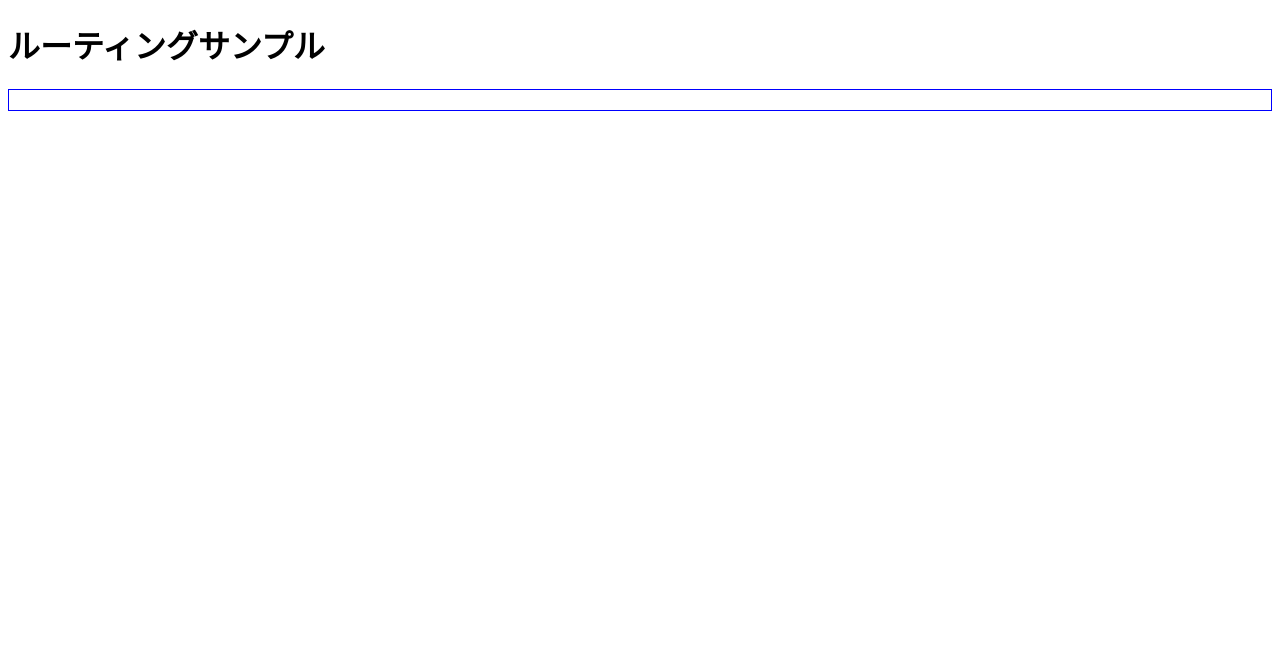
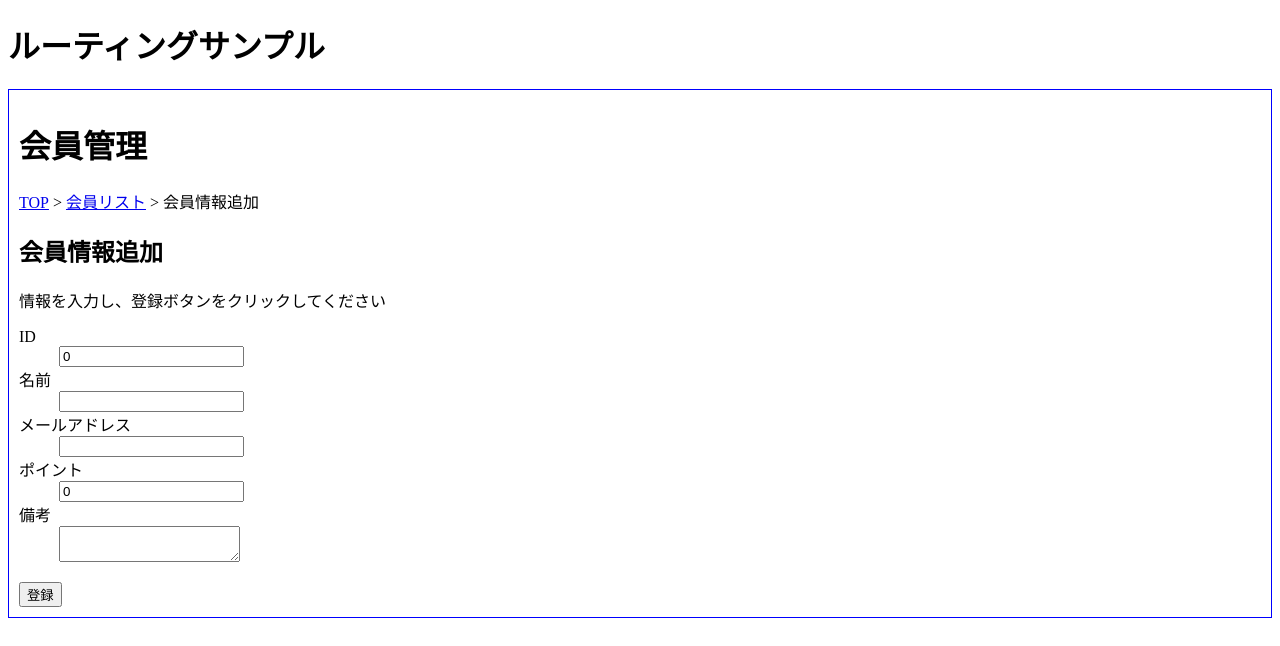
Before and after one commit to kosuke222naito/nuxt-textbook, a Nuxt app: page /member/add in a window 1280 px wide. Before the commit this address had no page. Shown: the top 646 px of the page. Built offline with nearby package versions, Linux system fonts and the light colour scheme.

Commit message:
implement member management pages

```diff
--- a/app.vue
+++ b/app.vue
@@ -30,7 +30,7 @@ useState<Map<number, Member>>("memberList", () => memberListInit);
   </header>
 </template>
 
-<style scoped>
+<style>
 main {
   border: blue 1px solid;
   padding: 10px;
--- /dev/null
+++ b/pages/member/[id].vue
@@ -0,0 +1,36 @@
+<script setup lang="ts">
+import type { Member } from "~/interfaces";
+
+const route = useRoute();
+
+const memberList = useState<Map<number, Member>>("memberList");
+const member = computed((): Member => {
+  const _id = Number(route.params.id);
+  return memberList.value.get(_id) as Member;
+});
+</script>
+
+<template>
+  <h1>会員管理</h1>
+  <nav id="breadcrumbs">
+    <ul>
+      <li><NuxtLink :to="{ name: 'member-list' }">会員リスト</NuxtLink></li>
+      <li>会員詳細情報</li>
+    </ul>
+  </nav>
+  <section>
+    <h2>会員詳細情報</h2>
+    <dl>
+      <dt>ID</dt>
+      <dd>{{ member.id }}</dd>
+      <dt>名前</dt>
+      <dd>{{ member.name }}</dd>
+      <dt>メールアドレス</dt>
+      <dd>{{ member.email }}</dd>
+      <dt>ポイント</dt>
+      <dd>{{ member.points }}</dd>
+      <dt>備考</dt>
+      <dd>{{ member.note ? member.note : "--" }}</dd>
+    </dl>
+  </section>
+</template>
--- /dev/null
+++ b/pages/member/add.vue
@@ -0,0 +1,64 @@
+<script setup lang="ts">
+import type { Member } from "~/interfaces";
+
+const router = useRouter();
+
+const memberList = useState<Map<number, Member>>("memberList");
+const member: Ref<Member> = ref({
+  id: 0,
+  name: "",
+  email: "",
+  points: 0,
+  note: "",
+});
+
+const onAdd = (): void => {
+  memberList.value.set(member.value.id, member.value);
+  router.push({ name: "member-list" });
+};
+</script>
+
+<template>
+  <h1>会員管理</h1>
+  <nav id="breadcrumbs">
+    <ul>
+      <li><NuxtLink :to="{ name: 'index' }">TOP</NuxtLink></li>
+      <li><NuxtLink :to="{ name: 'member-list' }">会員リスト</NuxtLink></li>
+      <li>会員情報追加</li>
+    </ul>
+  </nav>
+  <section>
+    <h2>会員情報追加</h2>
+    <p>情報を入力し、登録ボタンをクリックしてください</p>
+    <form @submit.prevent="onAdd">
+      <dl>
+        <dt><label for="addId">ID&nbsp;</label></dt>
+        <dd>
+          <input type="number" id="addId" v-model.number="member.id" required />
+        </dd>
+        <dt><label for="addName">名前&nbsp;</label></dt>
+        <dd>
+          <input type="text" id="addName" v-model.trim="member.name" required />
+        </dd>
+        <dt><label for="addEmail">メールアドレス&nbsp;</label></dt>
+        <dd>
+          <input type="email" id="addEmail" v-model="member.email" required />
+        </dd>
+        <dt><label for="addPoints">ポイント&nbsp;</label></dt>
+        <dd>
+          <input
+            type="number"
+            id="addPoints"
+            v-model="member.points"
+            required
+          />
+        </dd>
+        <dt><label for="addNote">備考&nbsp;</label></dt>
+        <dd>
+          <textarea id="addNote" v-model="member.note"></textarea>
+        </dd>
+      </dl>
+      <button type="submit">登録</button>
+    </form>
+  </section>
+</template>
--- a/pages/member/list.vue
+++ b/pages/member/list.vue
@@ -8,17 +8,19 @@ const memberList = useState<Map<number, Member>>("memberList");
   <h1>会員管理</h1>
   <nav id="breadcrumbs">
     <ul>
-      <li>TOP</li>
+      <li><NuxtLink :to="{ name: 'index' }">TOP</NuxtLink></li>
       <li>会員リスト</li>
     </ul>
   </nav>
   <section>
     <h2>会員リスト</h2>
-    <p>新規登録はこちら</p>
+    <p><NuxtLink :to="{ name: 'member-add' }">新規登録</NuxtLink></p>
     <section>
       <ul>
         <li v-for="[id, { name }] in memberList" :key="id">
-          {{ id }}: {{ name }}
+          <NuxtLink :to="{ name: 'member-id', params: { id } }">
+            {{ id }}: {{ name }}
+          </NuxtLink>
         </li>
       </ul>
     </section>
```
